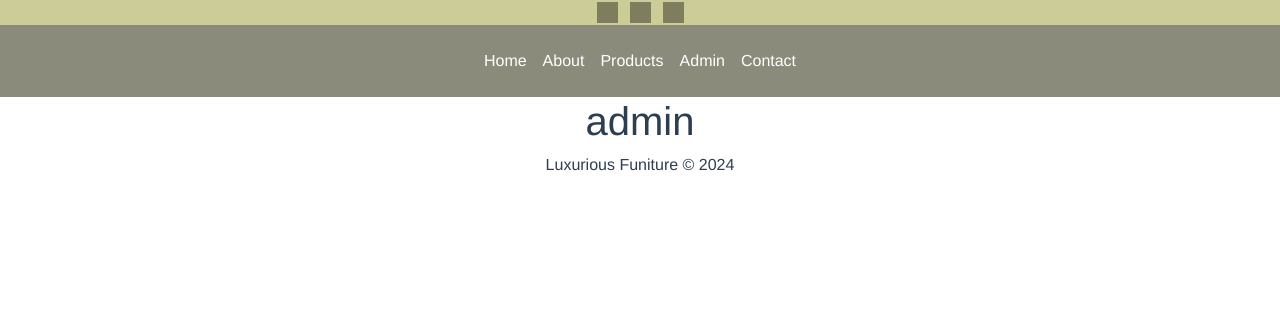
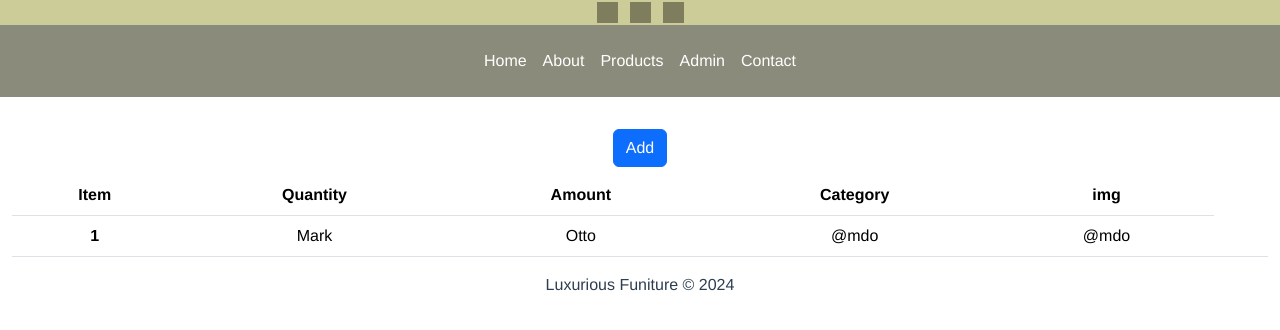
Before and after one commit to sphathimandla-makhanya/L_FURNITURE, a Vue app: page /admin in a window 1280 px wide. Shown: the top 330 px of the page. Built offline with nearby package versions, Linux system fonts and the light colour scheme; grey boxes are pictures that could not be loaded.

Commit message:
added changes

```diff
--- a/src/App.vue
+++ b/src/App.vue
@@ -32,16 +32,5 @@ export default {
   color: #2c3e50;
 }
 
-nav {
-  padding: 30px;
-}
 
-nav a {
-  font-weight: bold;
-  color: #2c3e50;
-}
-
-nav a.router-link-exact-active {
-  color: #42b983;
-}
 </style>
--- a/src/views/AdminView.vue
+++ b/src/views/AdminView.vue
@@ -1,6 +1,66 @@
 <template>
-  <div class="admin">
-    <h1>admin</h1>
+  <div class="admin pt-4">
+    <div class="container-fluid ">
+       <!-- <input type="text" placeholder="Item name..." ><br><br>
+       <input type="number" placeholder="Qantitiy..." >
+       <input type="number" placeholder="Amount..." ><br><br>
+       <input type="text" placeholder="Category..." >
+       <input type="text" placeholder="img url..." ><br><br> -->
+
+      <button type="button" class="btn btn-primary m-2 " data-bs-toggle="modal" data-bs-target="#exampleModal">Add</button>
+      <div class="modal fade" id="exampleModal" tabindex="-1" aria-labelledby="exampleModalLabel" aria-hidden="true">
+  <div class="modal-dialog">
+    <div class="modal-content">
+      <div class="modal-header">
+        <h5 class="modal-title" id="exampleModalLabel">Add item</h5>
+        <button type="button" class="btn-close" data-bs-dismiss="modal" aria-label="Close"></button>
+      </div>
+      <div class="modal-body" modal-body>
+        <input type="text" placeholder="Name" data-name name="item name" id="item name">
+        <input type="text" placeholder="description" data-description name="item name" id="item name">
+        <input type="text" placeholder="quantity" data-Q name="item name" id="item name">
+        <input type="text" placeholder="price" data-price name="item name" id="item name">
+        <input type="text" placeholder="url" data-url name="item name" id="item name">
+      </div>
+      <div class="modal-footer">
+        <button type="button" class="btn btn-secondary" data-bs-dismiss="modal">Close</button>
+        <button type="button" data-modal class="btn btn-primary" save>Save changes</button>
+      </div>
+    </div>
+  </div>
+</div>
+
+    <table class="table table-hover">
+    <thead>
+      <tr>
+
+        <th scope="col">Item</th>
+        <th scope="col">Quantity</th>
+        <th scope="col">Amount</th>
+        <th scope="col">Category</th>
+        <th scope="col">img</th>
+      </tr>
+    </thead>
+    <tbody>
+      <tr scope="row">
+        <th>1</th>
+        <td>Mark</td>
+        <td>Otto</td>
+        <td>@mdo</td>
+        <td>@mdo</td>
+        <td><img src=""></td>
+        <!-- <td> -->
+          <!-- <button>x</button> -->
+          <!-- <button class="m-2">edit</button> -->
+        <!-- </td> -->
+        <!-- <td><button>edit</button></td> -->
+      </tr>
+
+
+    </tbody>
+
+    </table>
+    </div>
   </div>
 </template>
 
--- a/src/views/HomeView.vue
+++ b/src/views/HomeView.vue
@@ -5,6 +5,16 @@
  <p>Lorem ipsum dolor sit amet consectetur, adipisicing elit. Libero, aliquid! Dolorum porro perspiciatis ex quas rem placeat nisi consequuntur omnis quod nostrum aliquid, corrupti voluptate consequatur harum blanditiis ea hic.
   Lorem ipsum dolor sit amet, consectetur adipisicing elit. Quidem vero error deleniti a praesentium incidunt veritatis dolores quam! Magni quas quis perspiciatis consequuntur nostrum consectetur minima ullam deleniti in aspernatur!
  </p>
+
+ <div class="scroll-container" id="scroller">
+  <img src="https://i.ibb.co/5GxX2SQ/clapton-3-seater-couch-dove-grey-1.webp" alt="" >
+  <img src="https://i.ibb.co/FHFWHpp/about-background.jpg" alt="" >
+  <!-- <img src="https://i.ibb.co/br6d4HR/shopping-1.webp" alt="" > -->
+  <img src="https://i.ibb.co/0tXfC19/img1-1.jpg" alt="" >
+  <img src="https://i.ibb.co/pWDgH65/Romeo-TV-Stand-Set.jpg" alt="" >
+  <img src="https://i.ibb.co/vcwgdxW/Live-160-White-TV-Unit-set.webp"  alt="" >
+  <img src="https://i.ibb.co/3htMf0m/Nidouillet-set.webp"   alt="" >
+</div>
 
 
 </template>
@@ -20,7 +30,7 @@ export default {
 </script>
 <style scoped>
 
-/* https://i.postimg.cc/T3w238NW/lotus-design-n-print-lrk0l9w8r-I0-unsplash.jpg */
+
 
  .home{
   margin:0;
@@ -29,7 +39,40 @@ export default {
   background-size:cover;
   background-position:center;
   height:86.5vh;
-  /* position: relative; */
+
 
  }
+
+ #scroller {
+  background-color: #8b8b7c;
+  overflow: auto;
+  white-space: nowrap;
+  padding: 10px;
+
+}
+
+#scroller img {
+  padding: 9px;
+  width:33%;
+  height:43vh
+}
+
+/* #img_1{
+  width:33% ;
+  height:43vh
+}
+#img_2{
+  width:33% ;
+  height :43vh
+}
+#img_3{
+  width:32% ;
+  height:43vh
+} */
+
+
+
+
+
+
 </style>
--- a/src/views/ProductsView.vue
+++ b/src/views/ProductsView.vue
@@ -1,6 +1,17 @@
 <template>
-  <div class="products">
-    <h1>products</h1>
+  <div class="container products">
+   <div class="row row-cols-1 row-cols-md-3 pt-5" >
+    <div class="col">
+      <div class="card">
+        <img src="" class="card-img-top" alt="">
+        <div class="card-body">
+          <h5 class="card-title">Card title</h5>
+          <p class="card-text">This is a longer card with supporting text below as a natural lead-in to additional content. This content is a little bit longer.</p>
+        </div>
+      </div>
+    </div>
+
+   </div>
   </div>
 </template>
 
```
Also changed, not shown: src/components/NavComp.vue (indentation only).
